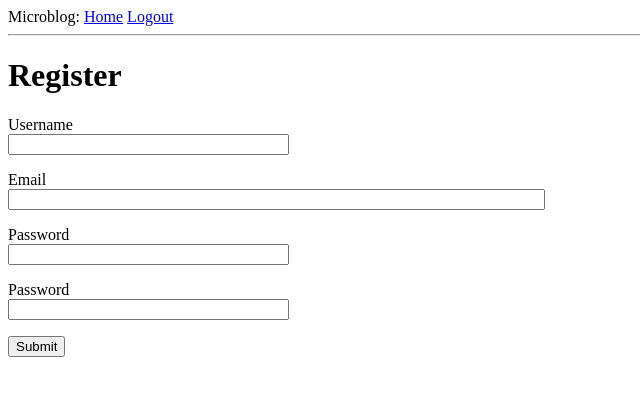
After one commit to CD-Mackay/python_server, a Python web app: template app/templates/registration.html in a window 1280 px wide. The commit adds this page. Shown: the top 396 px of the page, without its empty margins (0-640 px from the left). Run offline with Jinja, Linux system fonts and the light colour scheme; the template is opened without the code that fills it: most values are stand-ins (such as "Sample title", 1, 10 or a date in 2020); form fields are guessed from the names that the template uses.

Commit message:
add registration form

```diff
--- a/app/templates/login.html
+++ b/app/templates/login.html
@@ -1,6 +1,7 @@
 {% extends "base.html" %}
 {% block content %}
 <h1>Sign in</h1>
+<p>New User? <a href="{{ url_for('register') }}">Click to Register!</a></p>
 <form action="" method="post" novalidate>
   {{ form.hidden_tag() }}
   <p>
--- /dev/null
+++ b/app/templates/registration.html
@@ -0,0 +1,37 @@
+{% extends "base.html" %}
+
+{% block content %}
+    <h1>Register</h1>
+    <form action="" method="post">
+        {{ form.hidden_tag() }}
+        <p>
+            {{ form.username.label }}<br>
+            {{ form.username(size=32) }}<br>
+            {% for error in form.username.errors %}
+            <span style="color: red;">[{{ error }}]</span>
+            {% endfor %}
+        </p>
+        <p>
+            {{ form.email.label }}<br>
+            {{ form.email(size=64) }}<br>
+            {% for error in form.email.errors %}
+            <span style="color: red;">[{{ error }}]</span>
+            {% endfor %}
+        </p>
+        <p>
+            {{ form.password.label }}<br>
+            {{ form.password(size=32) }}<br>
+            {% for error in form.password.errors %}
+            <span style="color: red;">[{{ error }}]</span>
+            {% endfor %}
+        </p>
+        <p>
+            {{ form.password2.label }}<br>
+            {{ form.password2(size=32) }}<br>
+            {% for error in form.password2.errors %}
+            <span style="color: red;">[{{ error }}]</span>
+            {% endfor %}
+        </p>
+        <p>{{ form.submit() }}</p>
+    </form>
+{% endblock %}
```
